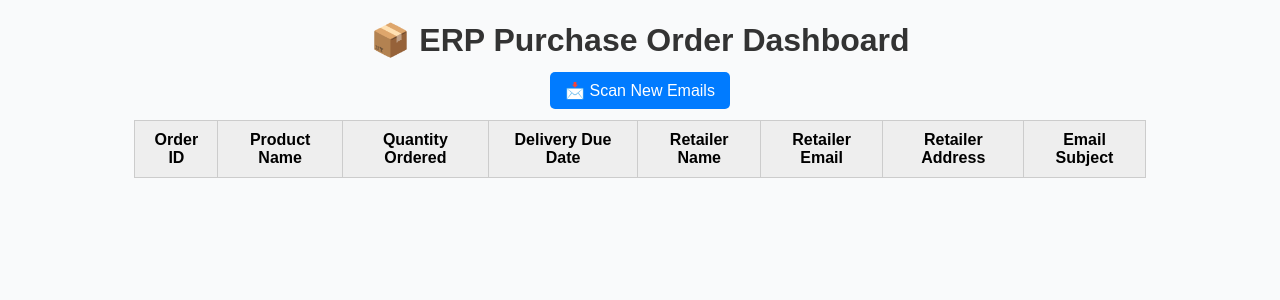
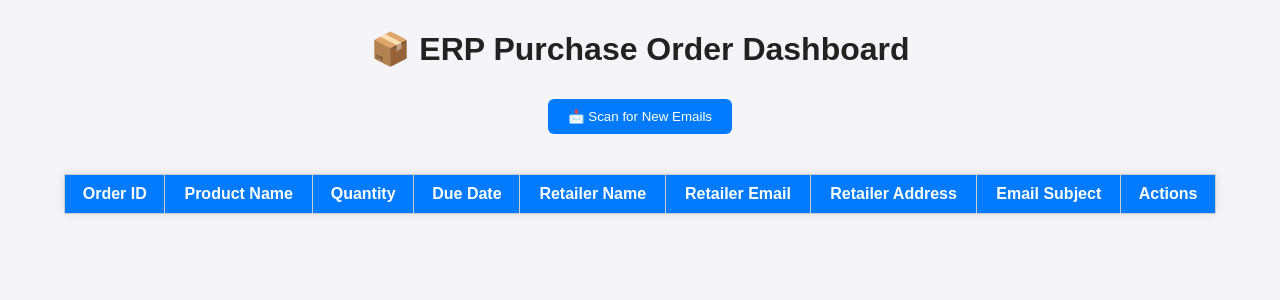
Before and after one commit to Gowtham0912/email-order-automation, a Flask app: page / in a window 1280 px wide. Shown: the top 300 px of the page. Run offline with Flask 3, Linux system fonts and the light colour scheme; lists and menus that the app fills with data are empty.

Commit message:
delete button

```diff
--- a/erp/app.py
+++ b/erp/app.py
@@ -1,5 +1,5 @@
 import sys, os
-from flask import Flask, render_template
+from flask import Flask, render_template, jsonify, request
 sys.path.append(os.path.dirname(os.path.dirname(os.path.abspath(__file__))))
 
 from extractor.email_fetcher import fetch_emails
@@ -11,28 +11,57 @@ app = Flask(__name__)
 
 @app.route('/')
 def dashboard():
-    """Display all saved purchase orders"""
+    """Display dashboard with all orders"""
     orders = session.query(PurchaseOrder).all()
     return render_template("dashboard.html", orders=orders)
 
-@app.route('/scan')
+@app.route('/scan', methods=['POST'])
 def scan_emails():
-    """Fetch new emails, extract details, and save to DB"""
+    """Fetch new emails asynchronously and update ERP"""
     print("\n📬 Scanning mailbox for new order emails...")
     emails = fetch_emails(EMAIL_USER, EMAIL_PASS)
 
     if not emails:
-        print("⚠️ No new order emails found.")
-        return "⚠️ No new order emails found."
+        return jsonify({"status": "no_new", "message": "⚠️ No new order emails found."})
 
+    added = 0
     for mail in emails:
         print(f"\n✉️ Processing Email Subject: {mail['subject']}")
         details = extract_order_details(mail["body"], subject=mail["subject"])
         print("📨 Extracted Details:", details)
         add_order(details, mail["subject"])
+        added += 1
 
-    print("✅ ERP database updated successfully!")
-    return "✅ ERP updated successfully! Orders saved to database."
+    return jsonify({"status": "updated", "message": f"✅ {added} new order(s) added successfully!"})
+
+@app.route('/delete/<int:order_id>', methods=['DELETE'])
+def delete_order(order_id):
+    """Delete a specific order by ID"""
+    order = session.query(PurchaseOrder).get(order_id)
+    if order:
+        session.delete(order)
+        session.commit()
+        return jsonify({"success": True, "message": "Order deleted successfully!"})
+    return jsonify({"success": False, "message": "Order not found!"})
+
+@app.route('/orders')
+def get_orders():
+    """Return updated orders list as JSON (for live refresh)"""
+    orders = session.query(PurchaseOrder).all()
+    data = [
+        {
+            "id": o.id,
+            "product_name": o.product_name,
+            "quantity_ordered": o.quantity_ordered,
+            "delivery_due_date": o.delivery_due_date,
+            "retailer_name": getattr(o, "retailer_name", ""),
+            "retailer_email": o.retailer_email,
+            "retailer_address": o.retailer_address,
+            "client_email_subject": o.client_email_subject,
+        }
+        for o in orders
+    ]
+    return jsonify(data)
 
 if __name__ == "__main__":
     app.run(debug=True)
--- a/erp/static/style.css
+++ /dev/null
@@ -1,7 +0,0 @@
-body { font-family: Arial; background: #f9fafb; text-align: center; }
-h1 { color: #333; }
-table { margin: 20px auto; border-collapse: collapse; width: 80%; }
-th, td { border: 1px solid #ccc; padding: 10px; }
-th { background: #eee; }
-.btn { background: #007bff; color: white; padding: 10px 15px; text-decoration: none; border-radius: 5px; }
-.btn:hover { background: #0056b3; }
--- a/erp/templates/dashboard.html
+++ b/erp/templates/dashboard.html
@@ -1,36 +1,238 @@
 <!DOCTYPE html>
 <html>
 <head>
-  <title>ERP Purchase Order Dashboard</title>
-  <link rel="stylesheet" href="/static/style.css">
+  <title>📦 ERP Purchase Order Dashboard</title>
+  <style>
+    body {
+      font-family: Arial, sans-serif;
+      background: #f4f4f9;
+      text-align: center;
+      margin: 0;
+    }
+    h1 {
+      margin-top: 30px;
+      color: #222;
+    }
+    table {
+      border-collapse: collapse;
+      margin: 30px auto;
+      width: 90%;
+      background: #fff;
+      box-shadow: 0 0 10px rgba(0,0,0,0.1);
+    }
+    th, td {
+      padding: 10px 15px;
+      border: 1px solid #ccc;
+      text-align: center;
+    }
+    th {
+      background: #007BFF;
+      color: white;
+    }
+    tr:hover {
+      background: #f1f1f1;
+    }
+    .btn {
+      background: #007BFF;
+      color: white;
+      border: none;
+      padding: 10px 20px;
+      margin: 10px;
+      border-radius: 6px;
+      cursor: pointer;
+      transition: background 0.3s ease;
+    }
+    .btn:hover {
+      background: #0056b3;
+    }
+    .delete-btn {
+      background: #dc3545;
+      border: none;
+      color: white;
+      padding: 6px 12px;
+      border-radius: 4px;
+      cursor: pointer;
+      transition: background 0.3s ease;
+    }
+    .delete-btn:hover {
+      background: #b02a37;
+    }
+    #status-message {
+      font-weight: bold;
+      margin-top: 10px;
+    }
+
+    /* --- Modal Styles --- */
+    .modal {
+      display: none;
+      position: fixed;
+      z-index: 1000;
+      left: 0;
+      top: 0;
+      width: 100%;
+      height: 100%;
+      background-color: rgba(0,0,0,0.5);
+      backdrop-filter: blur(2px);
+      justify-content: center;
+      align-items: center;
+      animation: fadeIn 0.3s;
+    }
+
+    .modal-content {
+      background-color: #fff;
+      border-radius: 10px;
+      padding: 20px;
+      text-align: center;
+      width: 350px;
+      box-shadow: 0 0 10px rgba(0,0,0,0.3);
+      animation: slideDown 0.3s ease;
+    }
+
+    .modal h3 {
+      margin-bottom: 20px;
+      color: #333;
+    }
+
+    .modal button {
+      margin: 10px;
+      padding: 8px 15px;
+      border: none;
+      border-radius: 6px;
+      cursor: pointer;
+      font-size: 15px;
+    }
+
+    .confirm-btn {
+      background-color: #dc3545;
+      color: white;
+    }
+
+    .cancel-btn {
+      background-color: #6c757d;
+      color: white;
+    }
+
+    .confirm-btn:hover {
+      background-color: #b02a37;
+    }
+
+    .cancel-btn:hover {
+      background-color: #5a6268;
+    }
+
+    @keyframes fadeIn {
+      from { opacity: 0; }
+      to { opacity: 1; }
+    }
+
+    @keyframes slideDown {
+      from { transform: translateY(-20px); opacity: 0; }
+      to { transform: translateY(0); opacity: 1; }
+    }
+  </style>
 </head>
 <body>
+
   <h1>📦 ERP Purchase Order Dashboard</h1>
-  <a href="/scan" class="btn">📩 Scan New Emails</a>
+  <button class="btn" id="scanBtn">📩 Scan for New Emails</button>
+  <p id="status-message"></p>
 
-  <table>
+  <table id="ordersTable">
+    <thead>
       <tr>
         <th>Order ID</th>
         <th>Product Name</th>
-      <th>Quantity Ordered</th>
-      <th>Delivery Due Date</th>
+        <th>Quantity</th>
+        <th>Due Date</th>
         <th>Retailer Name</th>
         <th>Retailer Email</th>
         <th>Retailer Address</th>
         <th>Email Subject</th>
+        <th>Actions</th>
       </tr>
+    </thead>
+    <tbody>
       {% for order in orders %}
       <tr>
         <td>{{ order.id }}</td>
         <td>{{ order.product_name }}</td>
         <td>{{ order.quantity_ordered }}</td>
         <td>{{ order.delivery_due_date }}</td>
-      <td>{{ order.retailer_name }}</td>
+        <td>{{ order.retailer_name or '' }}</td>
         <td>{{ order.retailer_email }}</td>
         <td>{{ order.retailer_address }}</td>
         <td>{{ order.client_email_subject }}</td>
+        <td><button class="delete-btn" onclick="openDeleteModal({{ order.id }})">Delete</button></td>
       </tr>
       {% endfor %}
+    </tbody>
   </table>
+
+  <!-- 🪟 Delete Confirmation Modal -->
+  <div id="deleteModal" class="modal">
+    <div class="modal-content">
+      <h3>Are you sure you want to delete this order?</h3>
+      <button class="confirm-btn" id="confirmDeleteBtn">Yes, Delete</button>
+      <button class="cancel-btn" onclick="closeDeleteModal()">Cancel</button>
+    </div>
+  </div>
+
+<script>
+  let selectedOrderId = null;
+
+  // --- Open Modal ---
+  function openDeleteModal(orderId) {
+    selectedOrderId = orderId;
+    document.getElementById("deleteModal").style.display = "flex";
+  }
+
+  // --- Close Modal ---
+  function closeDeleteModal() {
+    selectedOrderId = null;
+    document.getElementById("deleteModal").style.display = "none";
+  }
+
+  // --- Confirm Delete ---
+  document.getElementById("confirmDeleteBtn").addEventListener("click", async () => {
+    if (!selectedOrderId) return;
+    const response = await fetch(`/delete/${selectedOrderId}`, { method: 'DELETE' });
+    const result = await response.json();
+    document.getElementById("status-message").innerText = result.message;
+    closeDeleteModal();
+    loadOrders(); // Refresh table
+  });
+
+  // --- Scan for New Emails ---
+  document.getElementById("scanBtn").addEventListener("click", async () => {
+    document.getElementById("status-message").innerText = "⏳ Scanning for new emails...";
+    const response = await fetch("/scan", { method: "POST" });
+    const result = await response.json();
+    document.getElementById("status-message").innerText = result.message;
+    loadOrders(); // Refresh automatically
+  });
+
+  // --- Reload Orders without page refresh ---
+  async function loadOrders() {
+    const res = await fetch('/orders');
+    const data = await res.json();
+    const tbody = document.querySelector("#ordersTable tbody");
+    tbody.innerHTML = "";
+    data.forEach(order => {
+      const row = `
+        <tr>
+          <td>${order.id}</td>
+          <td>${order.product_name || ''}</td>
+          <td>${order.quantity_ordered || ''}</td>
+          <td>${order.delivery_due_date || ''}</td>
+          <td>${order.retailer_name || ''}</td>
+          <td>${order.retailer_email || ''}</td>
+          <td>${order.retailer_address || ''}</td>
+          <td>${order.client_email_subject || ''}</td>
+          <td><button class="delete-btn" onclick="openDeleteModal(${order.id})">Delete</button></td>
+        </tr>`;
+      tbody.insertAdjacentHTML('beforeend', row);
+    });
+  }
+</script>
 </body>
 </html>
```
Also changed, not shown: orders.db. Lines whose indentation alone changed are shown as unchanged.
